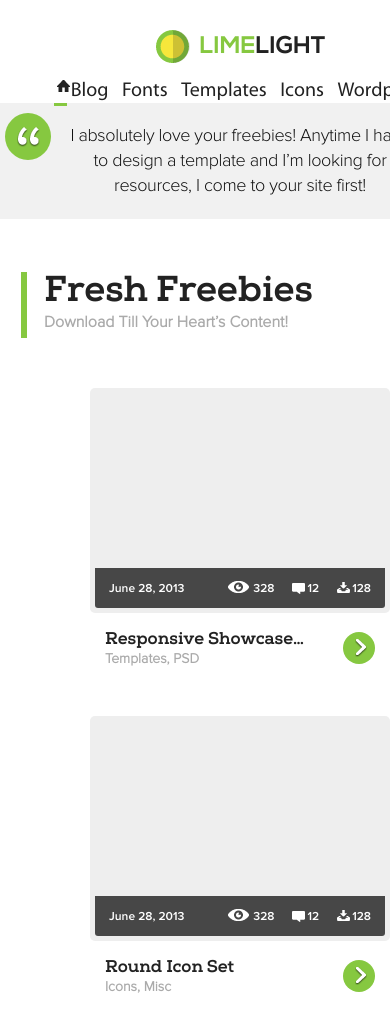
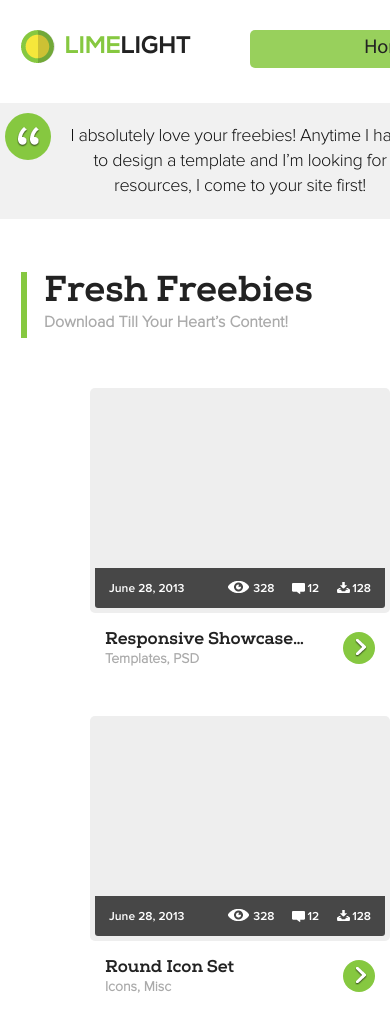
Before and after one commit to Mishqq/eset, a website: page index.html in a window 390 px wide. Shown: the top 1013 px of the page. Drawn offline with Linux system fonts and the light colour scheme.

Commit message:
menu adaptive styles

```diff
--- a/index.html
+++ b/index.html
@@ -59,7 +59,7 @@
 
 				</div>
 				<nav class="header__nav">
-					<ul class="nav">
+					<ul class="nav nav_header">
 						<li class="nav__item nav__item_active nav__item_home"><a href="/">Home</a></li>
 						<li class="nav__item"><a href="/">Blog</a></li>
 						<li class="nav__item"><a href="/">Fonts</a></li>
--- a/src/style/components/_menu.sass
+++ b/src/style/components/_menu.sass
@@ -13,19 +13,13 @@
 			margin: 0 15px
 		@media screen and (min-width: 700px) and (max-width: 800px)
 			margin: 0 10px
-		@media screen and (max-width: 700px)
-			margin: 0 20px
-		@media screen and (max-width: 620px)
-			margin: 0 10px
-		@media screen and (max-width: 500px)
-			margin: 0 5px
 		&_active:after
 			content: ''
 			position: absolute
 			display: block
 			bottom: -14px
 			left: 50%
-			margin-left: -2px
+			margin-left: -5px
 			width: 10px
 			height: 10px
 			border-radius: 50%
@@ -48,21 +42,76 @@
 			@media screen and (max-width: 800px)
 				font-size: 20px
 
+
 		&_home
-			margin-right: -5px
+			@media screen and (min-width: 700px)
+				a
+					display: block
+					width: 13px
+					position: relative
+					text-indent: -9999px
+					&:before
+						content: ''
+						position: absolute
+						display: block
+						left: 0
+						top: 1px
+						@include sprite($icon-home)
+
+	// Стили для меню на разрешении менее 700px
+	@media screen and (max-width: 700px)
+		&_header
+			position: absolute
+			top: -10px
+			right: 30px
+			padding: 4px 0
+			width: 200px
+			border-radius: 5px
+			background-color: rgba(134, 200, 64, .85)
+			z-index: 2
+			&:before
+				content: ''
+				display: block
+				position: absolute
+				top: 9px
+				right: 8px
+				@include transition(all .5s .0s)
+				@include transform(rotate(180deg))
+				@include sprite($icon-arrow)
+		&:hover:before,
+		&:active:before,
+		&:target:before
+			@include transform(rotate(90deg))
+		&:hover &__item,
+		&:active &__item,
+		&:target &__item
+			height: 30px
+			line-height: 30px
+		&:hover &__item_active,
+		&:active &__item_active,
+		&:target &__item_active
 			a
+				//background-color: rgba(83, 237, 83, .25)
+				background-color: white
+
+	&_header &__item
+		@media screen and (max-width: 700px)
+			display: block
+			width: 100%
+			margin: 0
+			height: 0
+			padding: 0 30px 0 10px
+			text-align: right
+			overflow: hidden
+			&_active
 				display: block
-				width: 13px
-				position: relative
-				text-indent: -9999px
-				&:before
-					content: ''
-					position: absolute
-					display: block
-					left: 3px
-					top: 1px
-					@include sprite($icon-home)
+				height: 30px
+			a
+				display: inline-block
+				padding: 2px 5px
+				border-radius: 4px
 
+	// Стили для меню в футере
 	&_footer &__item
 		margin-right: 20px
 		margin-left: 0
--- a/src/style/helpers/_mixins.sass
+++ b/src/style/helpers/_mixins.sass
@@ -1,4 +1,10 @@
 @import "sprite"
+
+@mixin transform($transform...)
+    -ms-transform:      $transform
+    -webkit-transform:  $transform
+    -o-transform:       $transform
+    transform:          $transform
 
 @mixin transition($transition...)
 	-moz-transition:    $transition
--- a/src/style/main.sass
+++ b/src/style/main.sass
@@ -38,18 +38,15 @@ ul, li
 	padding-top: 30px
 	height: 103px
 	&__logo
-		@media screen and (max-width: 700px)
-			margin-bottom: 5px
-			text-align: center
-	&__nav
+		//@media screen and (max-width: 700px)
+		//	margin-bottom: 5px
+		//	text-align: center
+	.header__nav
 		position: absolute
 		right: 0
 		top: 10px
 		@include transition(all .5s .0s)
-		@media screen and (max-width: 700px)
-			position: relative
-			width: 100%
-			text-align: center
+
 
 .logo
 	position: relative
```
Also changed, not shown: build/css/app.css.
